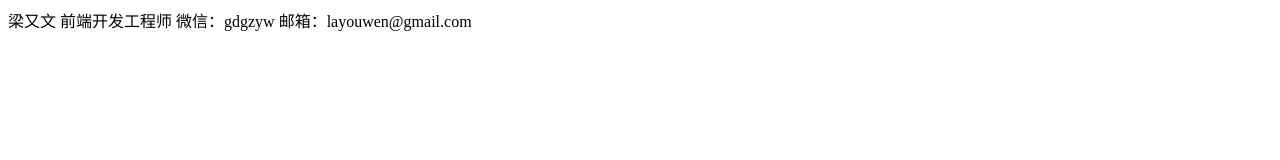
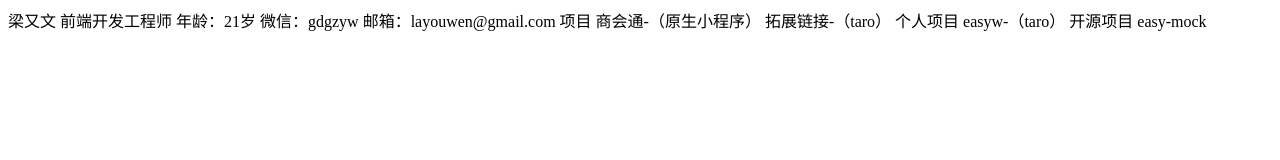
Before and after one commit to Layouwen/cv-avan, a plain HTML site: page index.html in a window 1280 px wide. Drawn offline with Linux system fonts and the light colour scheme.

Commit message:
add readme

```diff
--- a/index.html
+++ b/index.html
@@ -10,9 +10,19 @@
 <body>
 梁又文
 前端开发工程师
+年龄：21岁
 微信：gdgzyw
 邮箱：layouwen@gmail.com
 
+项目
+商会通-（原生小程序）
 
+拓展链接-（taro）
+
+个人项目
+easyw-（taro）
+
+开源项目
+easy-mock
 </body>
 </html>
```
Also changed, not shown: README.md (added).
